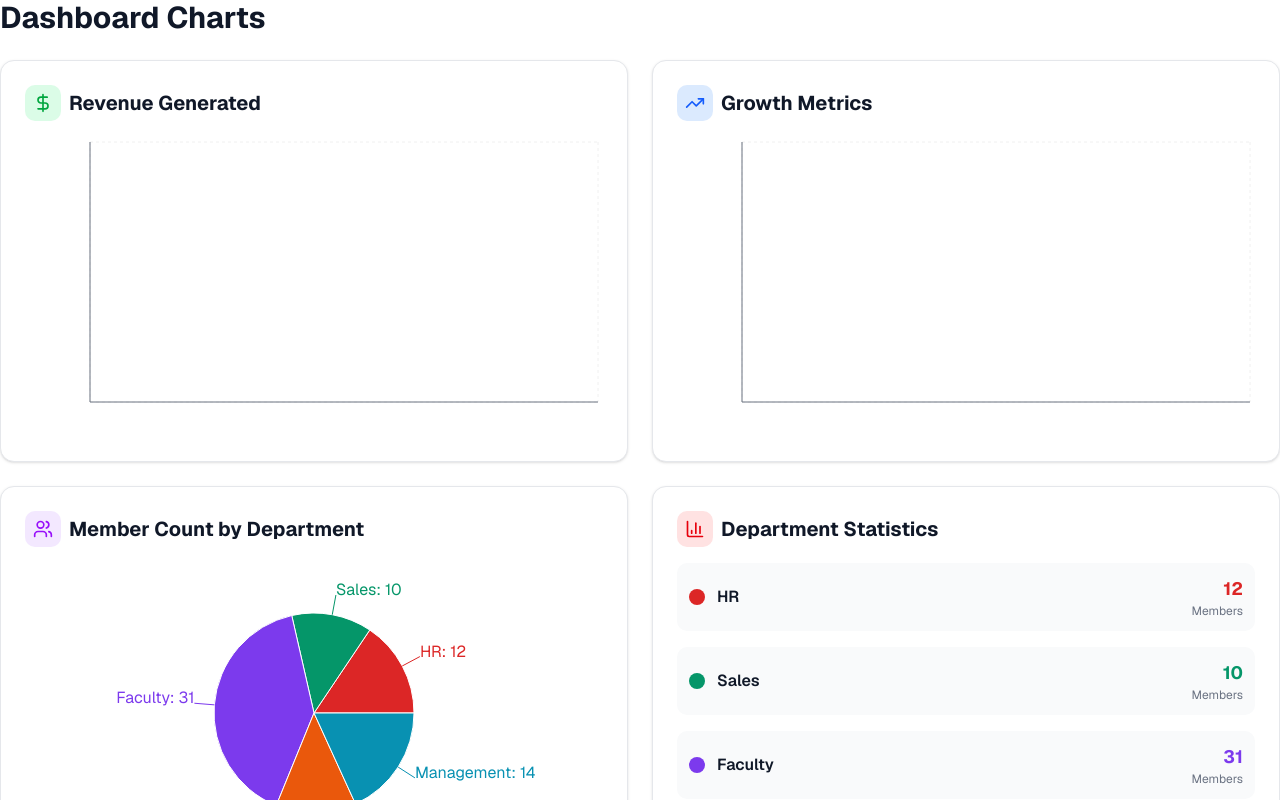
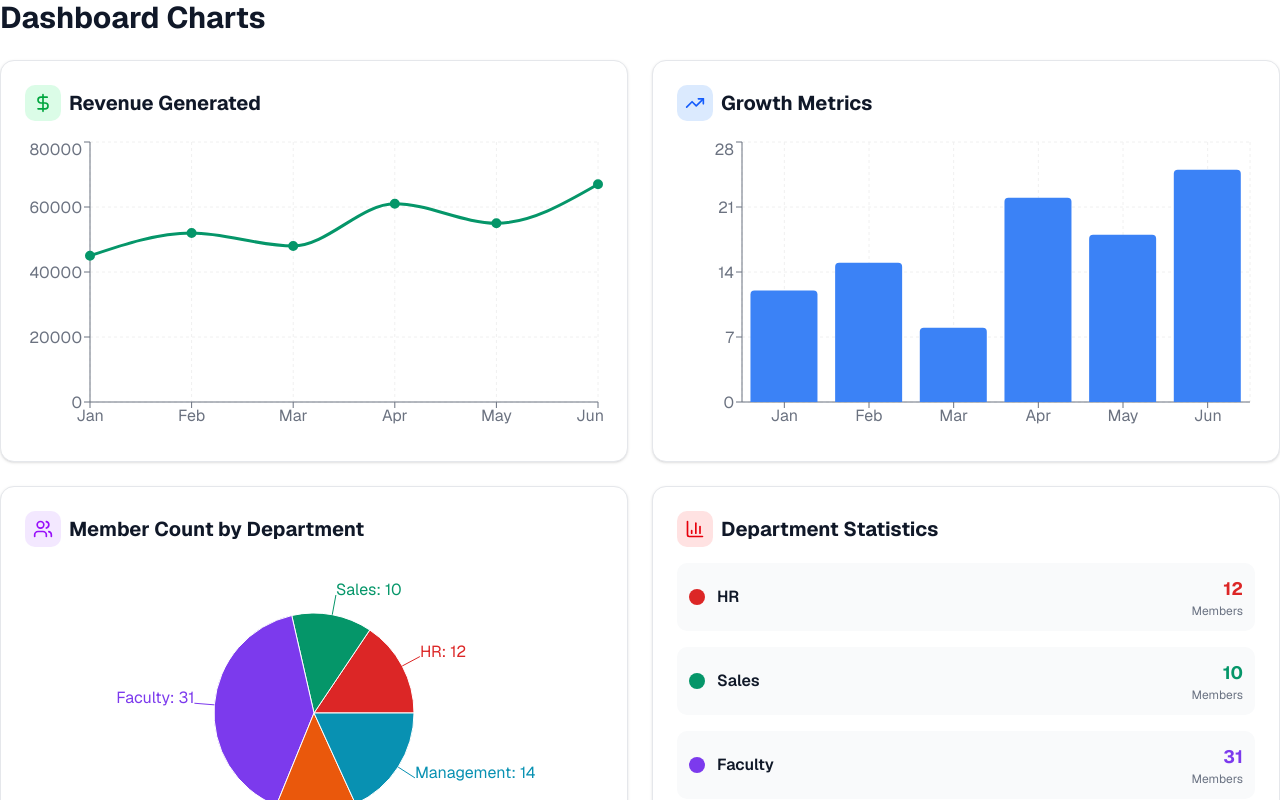
Before and after one commit to Vanshahuja1/shrm, a Next.js app in the folder frontend/: page /admin/UPSC/DashboardCharts in a window 1280 px wide. Shown: the top 800 px of the page. Built offline with nearby package versions, Linux system fonts and the light colour scheme.

Commit message:
fix : build

```diff
--- a/frontend/src/app/(admin)/admin/UPSC/DashboardCharts/page.tsx
+++ b/frontend/src/app/(admin)/admin/UPSC/DashboardCharts/page.tsx
@@ -1,9 +1,10 @@
 "use client"
-import React from "react"
+import React, { useState, useEffect } from "react"
 import { Users } from "lucide-react"
 import { DollarSign  } from "lucide-react"
 import { BarChart3, TrendingUp } from "lucide-react"
 import { LineChart, Bar, BarChart, PieChart as RechartsPieChart, Pie, Cell, Line, XAxis, YAxis, CartesianGrid, Tooltip, ResponsiveContainer } from "recharts"
+
 // Dashboard Charts Component
 type MonthlyDataItem = {
   month: string;
@@ -11,11 +12,31 @@ type MonthlyDataItem = {
   growth: number;
 };
 
-interface DashboardChartsProps {
-  monthlyData: MonthlyDataItem[];
-}
+export default function DashboardChartsPage() {
+  // eslint-disable-next-line
+  const [monthlyData, setMonthlyData] = useState<MonthlyDataItem[]>([
+    { month: "Jan", revenue: 45000, growth: 12 },
+    { month: "Feb", revenue: 52000, growth: 15 },
+    { month: "Mar", revenue: 48000, growth: 8 },
+    { month: "Apr", revenue: 61000, growth: 22 },
+    { month: "May", revenue: 55000, growth: 18 },
+    { month: "Jun", revenue: 67000, growth: 25 },
+  ])
 
-const DashboardCharts: React.FC<DashboardChartsProps> = ({monthlyData}) => {
+  // You can fetch data here if needed
+  useEffect(() => {
+    // Fetch monthly data from API if needed
+    // const fetchData = async () => {
+    //   try {
+    //     const response = await fetch('/api/dashboard/monthly-data')
+    //     const data = await response.json()
+    //     setMonthlyData(data)
+    //   } catch (error) {
+    //     console.error('Error fetching monthly data:', error)
+    //   }
+    // }
+    // fetchData()
+  }, [])
   const pieData = [
     { name: "HR", value: 12, color: "#DC2626" },
     { name: "Sales", value: 10, color: "#059669" },
@@ -154,4 +175,3 @@ const DashboardCharts: React.FC<DashboardChartsProps> = ({monthlyData}) => {
     </div>
   )
 }
-export default DashboardCharts
--- a/frontend/src/app/(admin)/admin/UPSC/OngoingBatches/page.tsx
+++ b/frontend/src/app/(admin)/admin/UPSC/OngoingBatches/page.tsx
@@ -2,13 +2,29 @@
 import React, { useState } from "react"
 import { motion } from "framer-motion"
 import { ArrowLeft, ChevronRight, Plus, Users, GraduationCap, BookOpen, Clock } from "lucide-react"
-import { Batch } from "../types/index"
+
+// Define the Batch type inline since it's imported from a relative path
+interface Batch {
+  id: string
+  name: string
+  type: "morning" | "evening"
+  startTime: string
+  endTime: string
+  fees: number
+  studentCount: number
+  capacity: number
+  facultyInvolved: string[]
+  syllabusPercentComplete: number
+  duration: string
+  startDate: string
+  subjects: string[]
+}
 
 interface OngoingBatchesProps {
   batches: Batch[]
 }
 
- const OngoingBatches = ({ batches }: OngoingBatchesProps) => {
+const OngoingBatches: React.FC<OngoingBatchesProps> = ({ batches }) => {
   const [selectedBatch, setSelectedBatch] = useState<Batch | null>(null)
 
   if (selectedBatch) {
--- a/frontend/src/app/(admin)/hr/[hrId]/notifications/increment/page.tsx
+++ b/frontend/src/app/(admin)/hr/[hrId]/notifications/increment/page.tsx
@@ -90,9 +90,9 @@ export default function IncrementNotificationPage({ employees , hrId }: { employ
   })
   const [sending, setSending] = useState(false)
 
-  const getCurrentEmployee = () => {
+  const getCurrentEmployee = useCallback(() => {
     return employees.find(emp => emp.email === emailForm.to)
-  }
+  }, [employees, emailForm.to])
 
   const applyTemplate = useCallback((templateId: string) => {
     const template = EMAIL_TEMPLATES.find(t => t.id === templateId)
@@ -117,7 +117,7 @@ export default function IncrementNotificationPage({ employees , hrId }: { employ
       subject: replacePlaceholders(template.subject),
       message: replacePlaceholders(template.message)
     }))
-  }, [emailForm.incrementPercent, emailForm.effectiveDate, selectedId, employees])
+  }, [emailForm.incrementPercent, emailForm.effectiveDate, getCurrentEmployee])
 
   const handleTemplateChange = (templateId: string) => {
     setSelectedTemplate(templateId)
```
